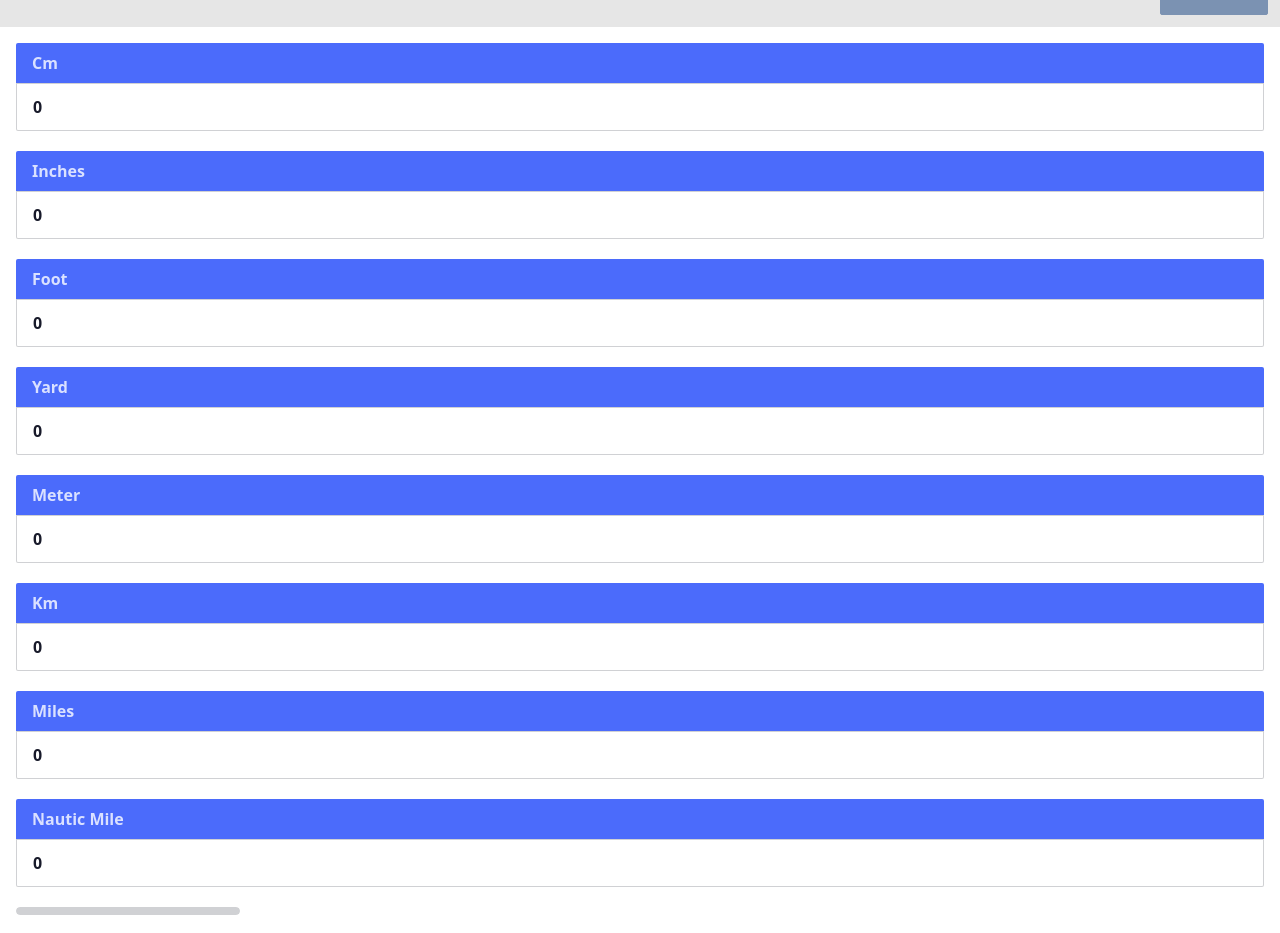
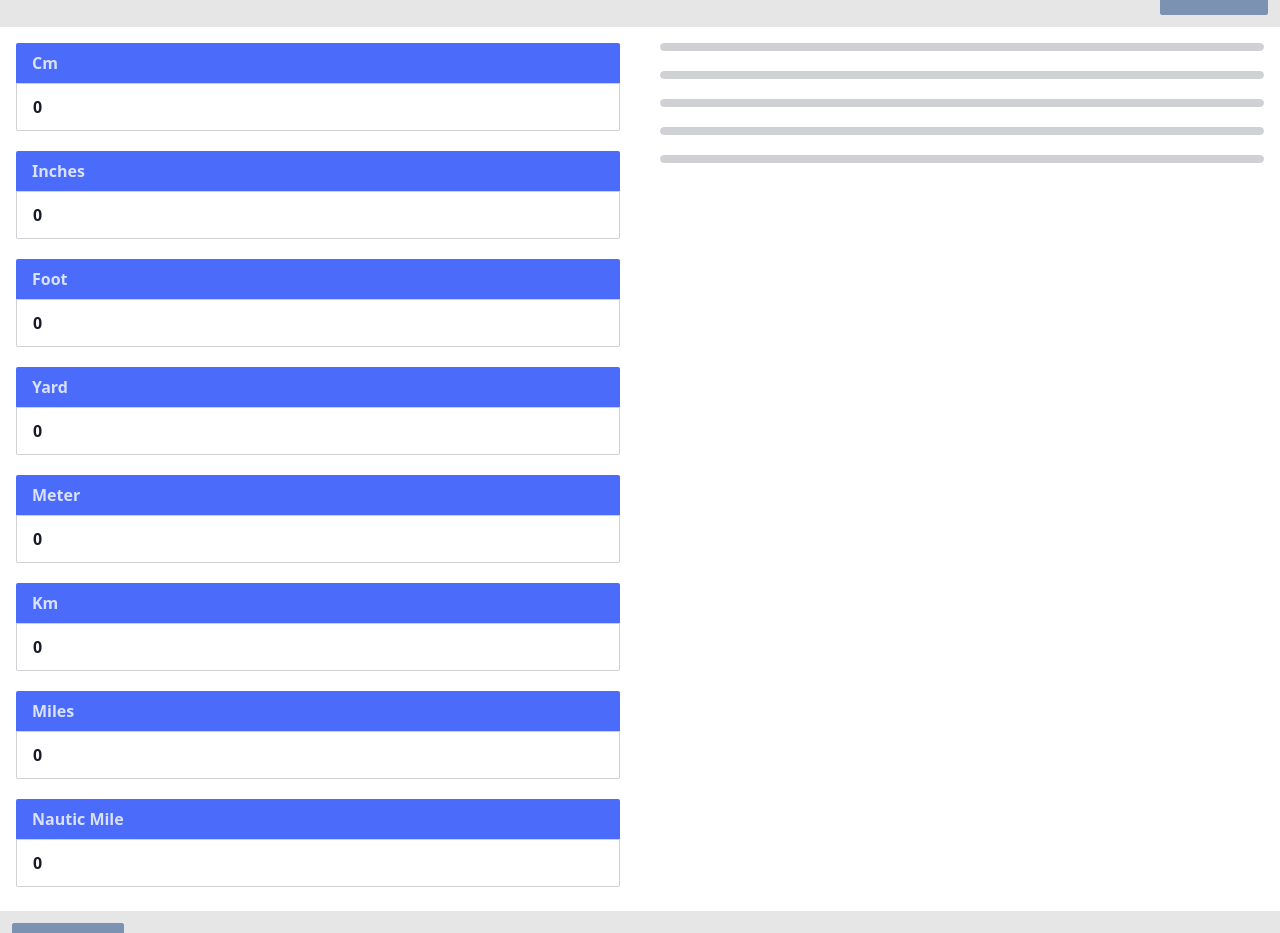
Before and after one commit to macke89/reactconverter, a Next.js app: page /lengths in a window 1280 px wide. Shown: the part 45-978 px from the top of the page. Built offline with nearby package versions, Linux system fonts and the light colour scheme.

Commit message:
Layout Changes

```diff
--- a/components/TimeCounter.js
+++ b/components/TimeCounter.js
@@ -26,7 +26,7 @@ const times = (nominator) => {
 const TimeCounter = ({nominator}) => {
     let variables = times(nominator)
     return (
-        <div className="stats stats-horizontal lg:stats-horizontal shadow">
+        <div className="stats stats-horizontal lg:stats-horizontal shadow m-4">
             <div className="stat text-center">
                 <div className="stat-title">Weeks</div>
                 <div className="stat-value">{variables[0]}</div>
--- a/components/sections/ContainerMeasures.js
+++ b/components/sections/ContainerMeasures.js
@@ -2,7 +2,7 @@ import React from 'react';
 
 const ContainerMeasures = ({children}) => {
     return (
-        <main className="flex justify-center w-full p-4">
+        <main className="flex flex-col justify-center w-full p-4 gap-10 sm:flex-row">
             {children}
         </main>
     );
--- a/pages/lengths.js
+++ b/pages/lengths.js
@@ -37,11 +37,13 @@ const Lengths = () => {
                             callback={callback}
                         />
                     ))}
-                    <progress className="progress progress-primary w-56" value="0" max="100"/>
-                    <progress className="progress progress-primary w-56" value="10" max="100"/>
-                    <progress className="progress progress-primary w-56" value="40" max="100"/>
-                    <progress className="progress progress-primary w-56" value="70" max="100"/>
-                    <progress className="progress progress-primary w-56" value="100" max="100"/>
+                </div>
+                <div className="w-full flex flex-col gap-5 mb-2 w-full">
+                    <progress className="progress progress-primary w-full" value={nominator} max="100"/>
+                    <progress className="progress progress-primary w-full" value={nominator} max="100"/>
+                    <progress className="progress progress-primary w-full" value={nominator} max="100"/>
+                    <progress className="progress progress-primary w-full" value={nominator} max="500"/>
+                    <progress className="progress progress-primary w-full" value={nominator} max="2000"/>
                 </div>
             </ContainerMeasures>
             <Footer/>
--- a/pages/times.js
+++ b/pages/times.js
@@ -24,9 +24,9 @@ const Times = () => {
     return (
         <Container>
             <Header/>
+            <TimeCounter nominator={nominator}/>
             <ContainerMeasures>
                 <div className="form-control w-full flex flex-col gap-5 mb-2">
-                    <TimeCounter nominator={nominator}/>
                     {times.map(time => (
                         <Input
                             key={time.name}
```
